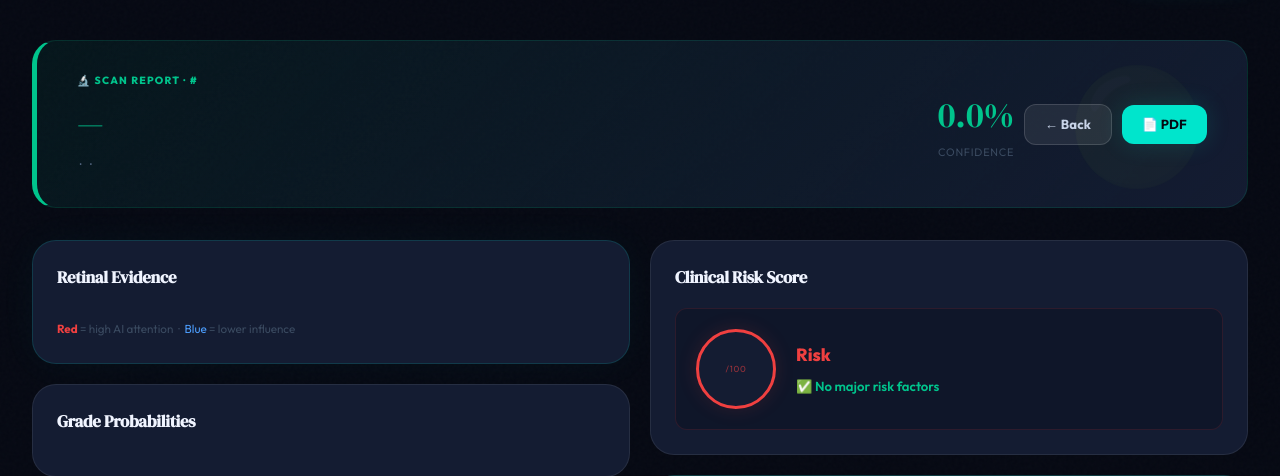
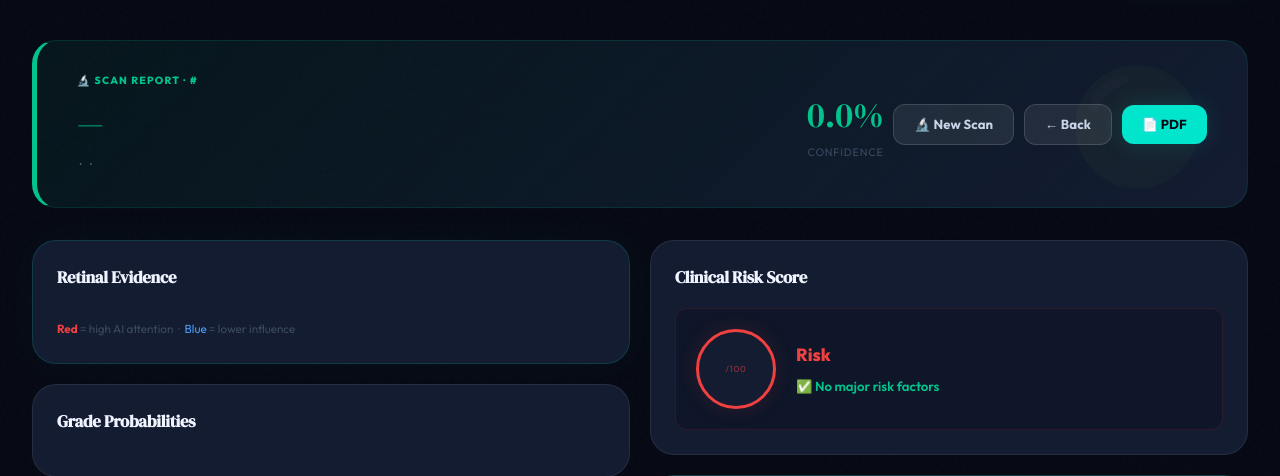
Before and after one commit to Shifananasrin/dr_detection, a Flask app: template templates/scan_report.html in a window 1280 px wide. Shown: the part 61-537 px from the top of the page. Run offline with Flask 3, Linux system fonts and the light colour scheme; the template is opened without the code that fills it, so the values that code supplies are empty.

Commit message:
update  commit

```diff
--- a/templates/scan_report.html
+++ b/templates/scan_report.html
@@ -33,6 +33,7 @@
         <a href="/doctor/scan/{{ scan.id }}" class="btn">✓ Review</a>
         <a href="/doctor" class="btn btn-ghost">← Back</a>
         {% else %}
+        <a href="/scan/new" class="btn btn-ghost">🔬 New Scan</a>
         <a href="/dashboard" class="btn btn-ghost">← Back</a>
         {% endif %}
         <a href="/documents/generate/{{ scan.id }}" class="btn btn-gold">📄 PDF</a>
```
